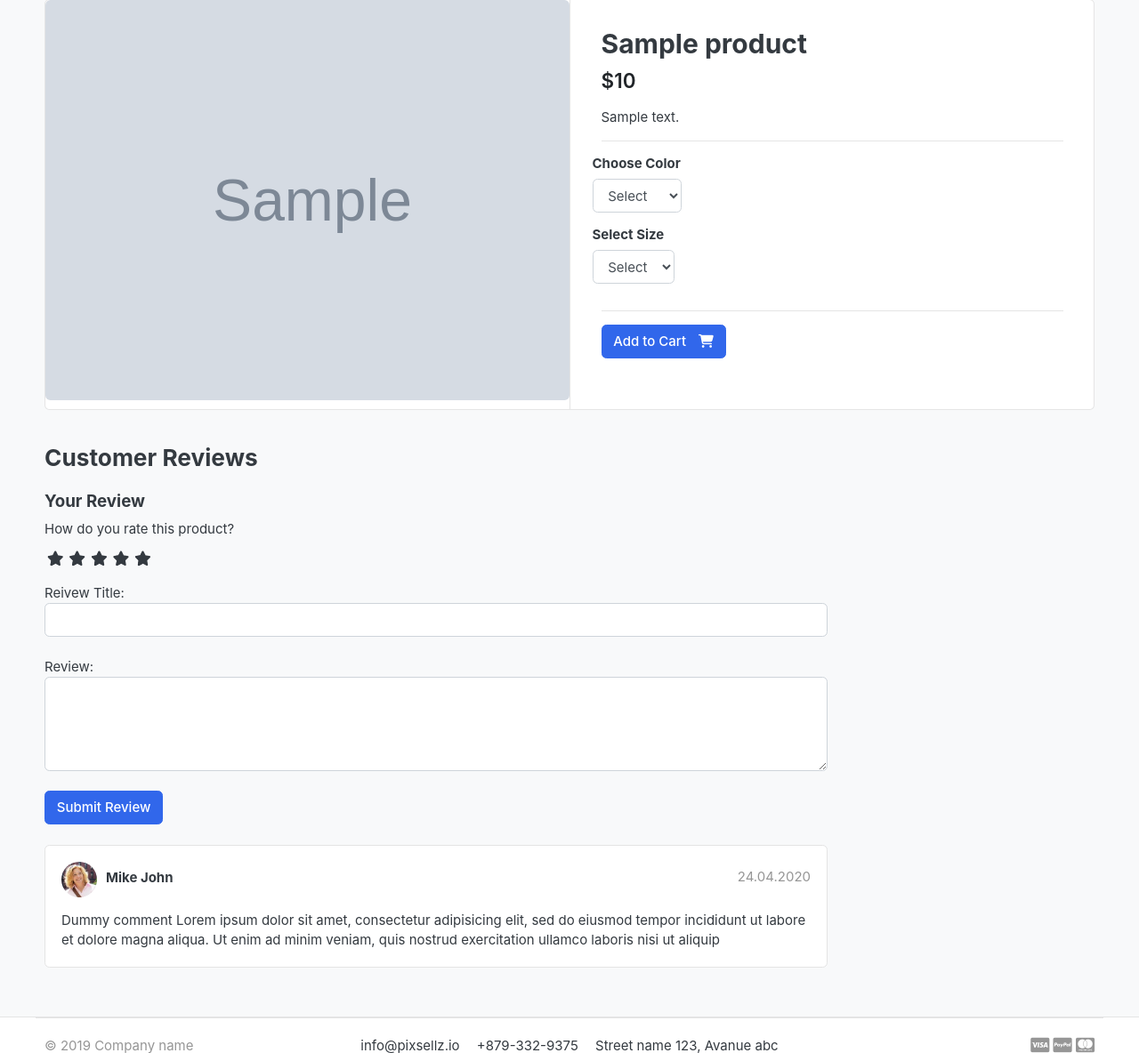
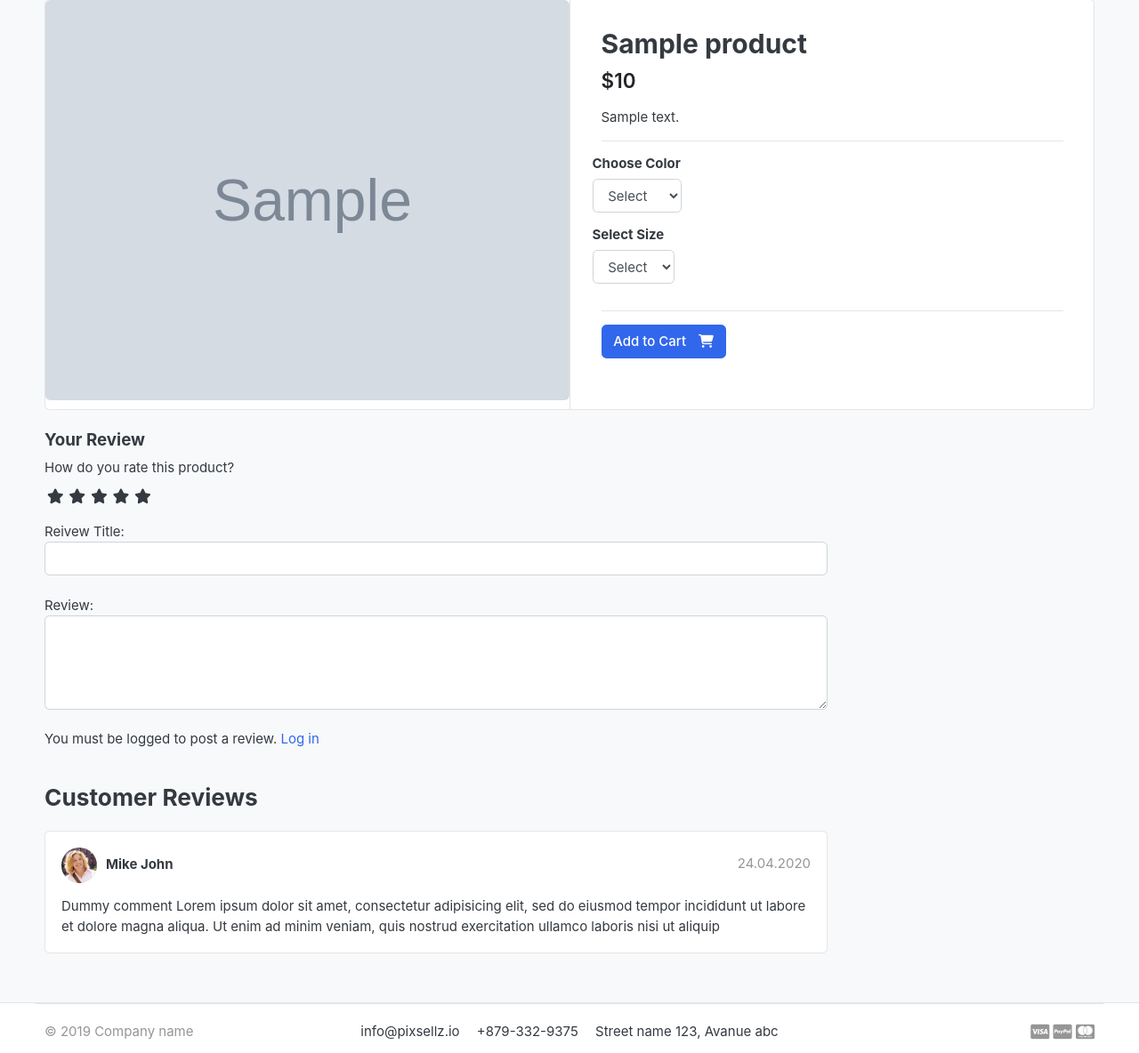
Before and after one commit to Mousow2023/my-Online-Shop, a Django app: a page that uses templates/store/product_detail.html in a window 1280 px wide. Shown: the part 159-1343 px from the top of the page at 89% size. Run offline with Django 5.2, Linux system fonts and the light colour scheme; tables that the repository leaves empty hold one stand-in row (values such as "Sample post"); grey boxes marked "Sample" are stand-in pictures; some libraries are stand-ins or nearby versions; some web fonts are replaced.

Commit message:
Store the Rating and Reviews

```diff
--- a/store/urls.py
+++ b/store/urls.py
@@ -6,4 +6,5 @@
     path("category=<slug:category_slug>/", views.store, name="product_by_category"),
     path("category=<slug:category_slug>/<slug:product_slug>/", views.product_detail, name="product_detail"),
     path("search/", views.search, name="search"),
+    path("submit_review/<int:product_id>", views.submit_review, name="submit_review"),
 ]
--- a/store/views.py
+++ b/store/views.py
@@ -1,5 +1,6 @@
-from django.shortcuts import render, get_object_or_404
-from .models import Product
+from django.shortcuts import render, get_object_or_404, redirect
+from .models import Product, ReviewRating
+from .forms import ReviewForm
 from category.models import Category
 from carts.models import CartItem
 from carts.views import _get_cart_id
@@ -7,6 +8,8 @@
 from django.db.models import Q
 
 from django.core.paginator import EmptyPage, PageNotAnInteger, Paginator
+from django.contrib import messages
+
 # Create your views here.
 def store(request, category_slug=None):
     categories = None
@@ -61,5 +64,33 @@
         "keyword": keyword,
     }
 
-    # testing
     return render(request, "store/store.html", context)
+
+
+def submit_review(request, product_id):
+    url = request.META.get("HTTP_REFERER")
+    if request.method == "POST":
+        try:
+            review = ReviewRating.objects.get(user__id=request.user.id, product__id=product_id)
+            form = ReviewForm(request.POST, instance=review)
+            form.save()
+            messages.success(request, "Thank you for your feedback. Your review has been updated!")
+
+            return redirect(url)
+        except ReviewRating.DoesNotExist:
+            form = ReviewForm(request.POST)
+
+            if form.is_valid():
+                data = ReviewRating()
+                data.subject = form.cleaned_data["subject"]
+                data.review = form.cleaned_data["review"]
+                data.rating = form.cleaned_data["rating"]
+                data.ip = request.META.get("REMOTE_ADDR")
+                data.product_id = product_id
+                data.user_id = request.user.id
+                data.save()
+                messages.success(request, "Thank you for your feedback. Your review has been saved!")
+
+                return redirect(url)
+
+    return redirect(url)
--- a/templates/store/product_detail.html
+++ b/templates/store/product_detail.html
@@ -63,11 +63,8 @@
 
         <div class="row">
             <div class="col-md-9">
-                <header class="section-heading">
-                    <h3>Customer Reviews </h3>
-                </header>
 
-                <form action="">
+                <form action="{% url 'submit_review' single_product.id %}" method="POST">
                     {% csrf_token %}
                     <h5>Your Review</h5>
                     <div>
@@ -93,11 +90,20 @@
                         Review:
                         <textarea class="form-control" name="review" rows="4"></textarea>
                         <br>
-                        <input type="submit" class="btn btn-primary" value="Submit Review">
+                        {% if user.is_authenticated %}
+                            <input type="submit" class="btn btn-primary" value="Submit Review">
+                        {% else %}
+                            You must be logged to post a review. <span><a href="{% url 'login' %}">Log in</a></span>
+                        {% endif %}
 
                     </div>
+                    {% include "includes/alerts.html" %}
                 </form>
                 <br>
+
+                <header class="section-heading">
+                    <h3>Customer Reviews </h3>
+                </header>
 
                 <article class="box mb-3">
                     <div class="icontext w-100">
```
